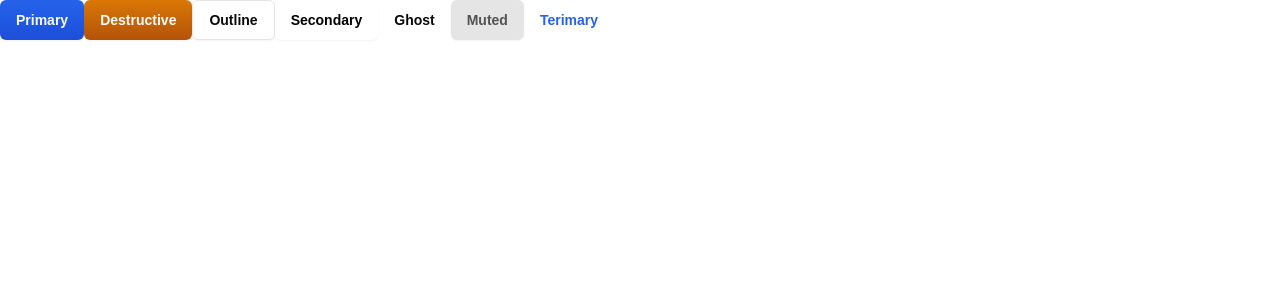
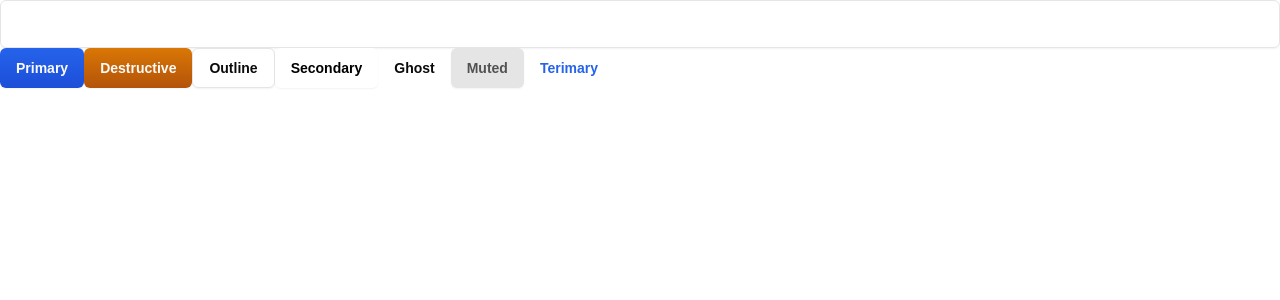
Before and after one commit to runtome/jira-clone, a Next.js app: page / in a window 1280 px wide. Shown: the top 300 px of the page. Built offline with nearby package versions, Linux system fonts and the light colour scheme.

Commit message:
change input & select high

```diff
--- a/src/app/page.tsx
+++ b/src/app/page.tsx
@@ -1,8 +1,10 @@
 import { Button } from "@/components/ui/button"
+import { Input } from "@/components/ui/input"
 
 export default function Home() {
   return (
     <div>
+      <Input />
       <Button>
         Primary
       </Button>
--- a/src/components/ui/input.tsx
+++ b/src/components/ui/input.tsx
@@ -11,7 +11,7 @@
       <input
         type={type}
         className={cn(
-          "flex h-9 w-full rounded-md border border-input bg-transparent px-3 py-1 text-sm shadow-sm transition-colors file:border-0 file:bg-transparent file:text-sm file:font-medium file:text-foreground placeholder:text-muted-foreground focus-visible:outline-none focus-visible:ring-1 focus-visible:ring-ring disabled:cursor-not-allowed disabled:opacity-50",
+          "flex h-12 w-full rounded-md border border-input bg-transparent px-3 py-1 text-sm shadow-sm transition-colors file:border-0 file:bg-transparent file:text-sm file:font-medium file:text-foreground placeholder:text-muted-foreground focus-visible:outline-none focus-visible:ring-1 focus-visible:ring-ring disabled:cursor-not-allowed disabled:opacity-50",
           className
         )}
         ref={ref}
--- a/src/components/ui/select.tsx
+++ b/src/components/ui/select.tsx
@@ -24,7 +24,7 @@
   <SelectPrimitive.Trigger
     ref={ref}
     className={cn(
-      "flex h-9 w-full items-center justify-between whitespace-nowrap rounded-md border border-input bg-transparent px-3 py-2 text-sm shadow-sm ring-offset-background placeholder:text-muted-foreground focus:outline-none focus:ring-1 focus:ring-ring disabled:cursor-not-allowed disabled:opacity-50 [&>span]:line-clamp-1",
+      "flex h-19 w-full items-center justify-between whitespace-nowrap rounded-md border border-input bg-transparent px-3 py-2 text-sm shadow-sm ring-offset-background placeholder:text-muted-foreground focus:outline-none focus:ring-1 focus:ring-ring disabled:cursor-not-allowed disabled:opacity-50 [&>span]:line-clamp-1",
       className
     )}
     {...props}
```
